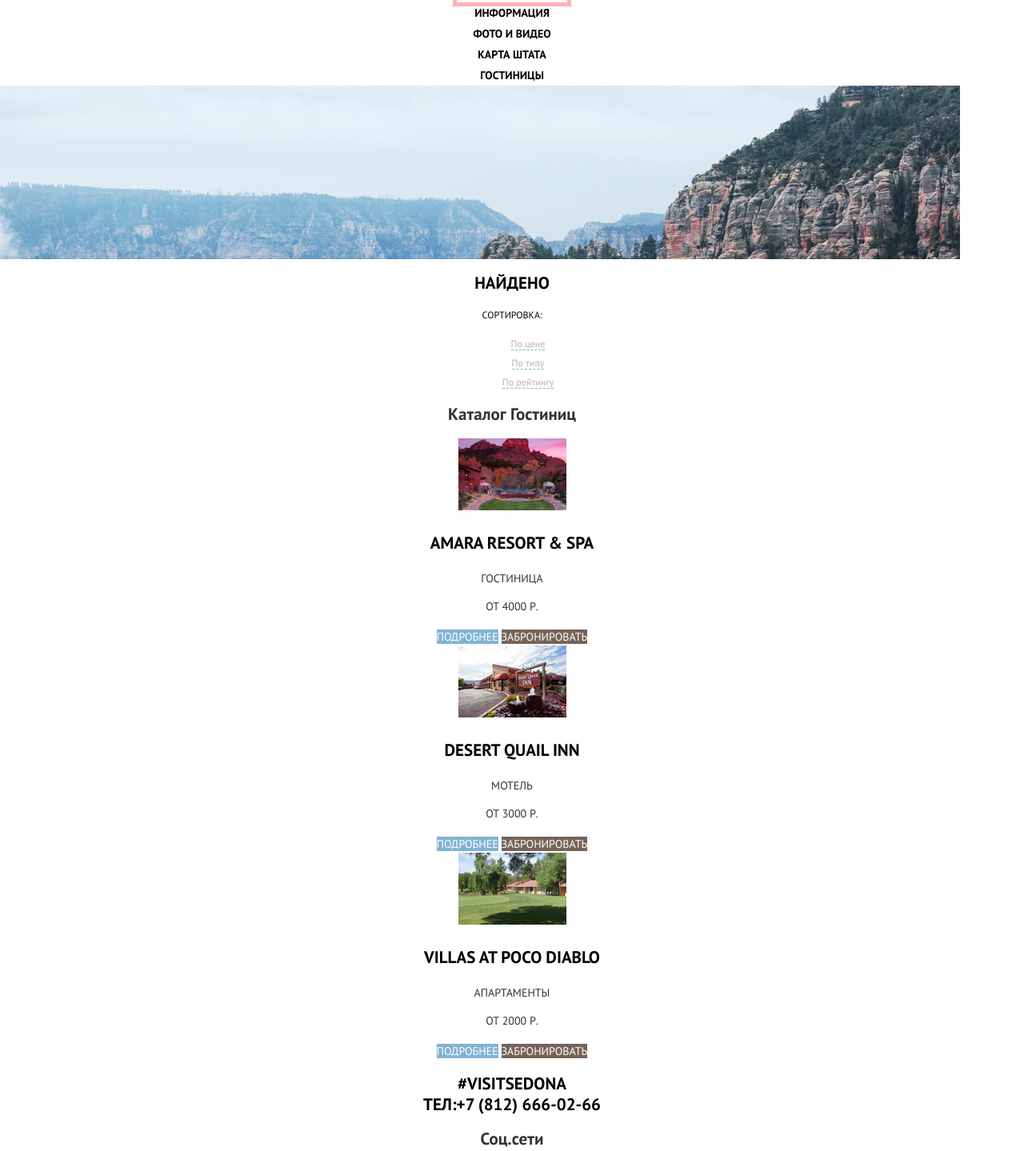
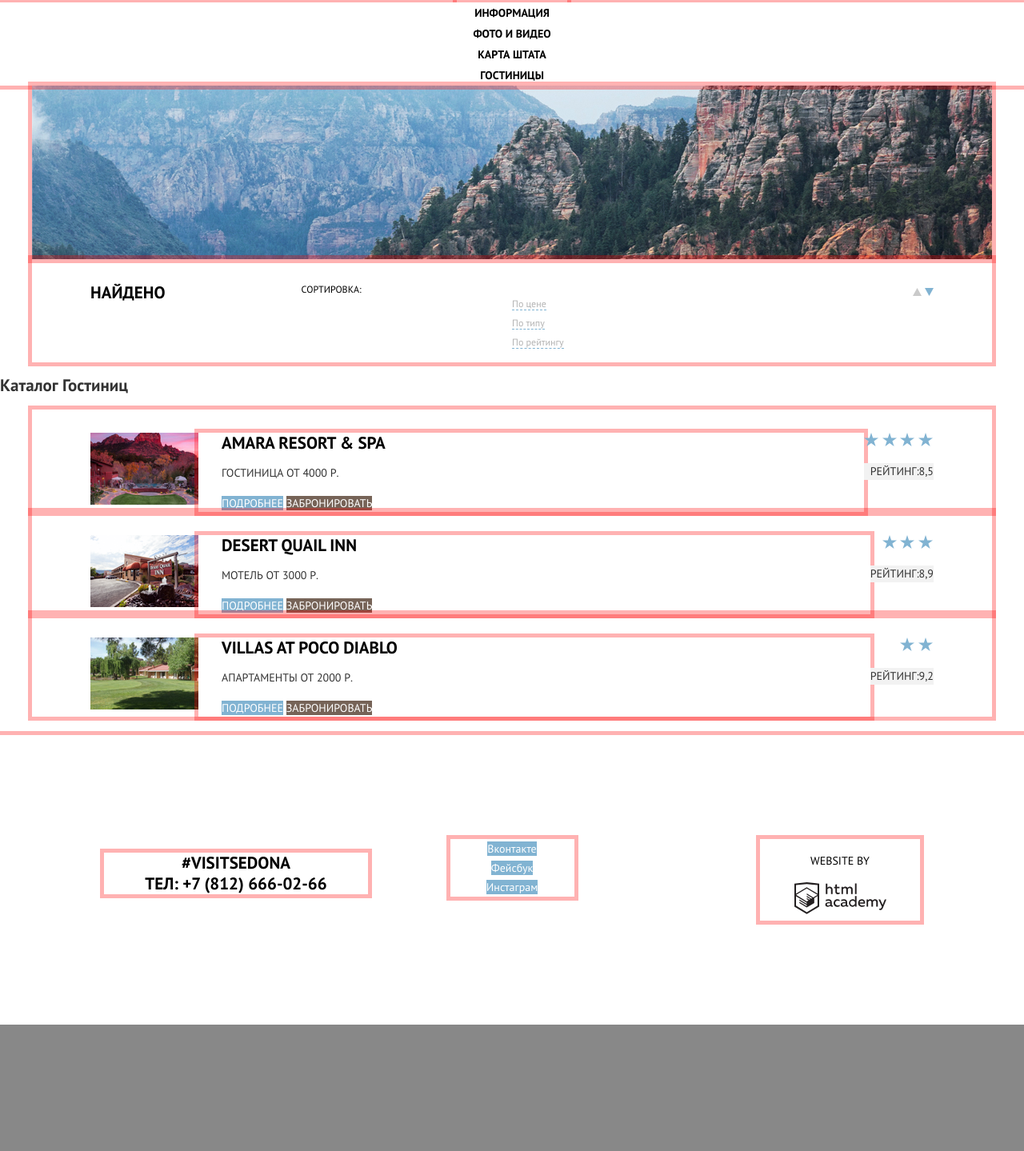
Before and after one commit to MaksMorodero/1571629-sedona-29, a plain HTML site: page hotels.html in a window 1280 px wide. Shown: the part 75-1514 px from the top of the page at 80% size. After the commit the page ends 1356 px from the top, so only its background shows below. Drawn offline with Linux system fonts and the light colour scheme.

Commit message:
Гриды ДЗ 5 ( повторная отправка)

```diff
--- a/css/style.css
+++ b/css/style.css
@@ -1,3 +1,4 @@
+
 :root{
 --basic-extrablack:#000000;
 --basic-black:#333333;
@@ -5,17 +6,27 @@
 --basic-waith:#FFFFFF;
 --basic-blue:#81B3D2;
 --basic-pale-white:#EEEEEE;
+--basic-grey:#888888;
+--basic-pale-grey: #666666;
 
 --special-dark-blue:#669EC0;
 --special-extra-dark-blue:#5496BD;
 --special-dark-brown:#604E43;
 --special-extra-dark-brown:#503E33;
 --special-pale:#766357;
---special-pale:#F2F2F2;
+--special-pale-waith:#F2F2F2;
 --special-extra-pale:#EBEBEB;
 }
 
 /*main body*/
+
+html {
+     box-sizing: border-box;
+}
+
+   *, *::before, *::after {
+     box-sizing: inherit;
+}
 
 body {
      min-width: 1200px;
@@ -25,11 +36,16 @@ body {
      font-size: 14px;
      line-height: 24px;
      font-weight: normal;
-     background-color: var(--basic-waith);
-     text-align: center;
+     background-color: var(--basic-grey);
      color: var(--basic-black);
 
 }
+
+.global {
+background-color:var(--basic-waith);
+box-shadow: 0px 5px 15px rgba(0, 1, 1, 0.2);
+}
+
 
 /*page*/
 
@@ -57,14 +73,15 @@ img {
 
 .main-header-bar {
 background-color: var(--basic-waith);
+outline: 5px solid rgba(255, 0, 0, 0.3);
 }
 
 .main-navigation-wrapper {
 display: grid;
 grid-template-columns: 1fr min-content;
-width: ;
+width: 1200px ;
 margin: 0 auto ;
-padding: 0 10px;
+padding: 0 40px;
 }
 
 .main-nav {
@@ -83,6 +100,7 @@ outline: 5px solid rgba(255, 0, 0, 0.3);
 /*container*/
 
 .container{
+text-align: center;
 width: 1200px;
 margin: 0 auto;
 padding: 0 40px;
@@ -118,6 +136,7 @@ color: rgba(0, 0, 0, 0.3);
 
 /*title-text*/
 .title-text{
+text-align: center;
 color: var(--basic-extrablack);
 text-transform: uppercase;
 margin-top: 42.5px;
@@ -128,15 +147,17 @@ padding-right: 340px;
 outline: 5px solid rgba(255, 0, 0, 0.3);
 }
 
-.title-text >.title-text-item {
+.title-text h1 {
      font-size: 21px;
      line-height: 26px;
+     margin-bottom: 55px;
 }
 
 .title-text p {
      font-size: 14px;
      line-height: 26px;
      color: var(--basic-black);
+     outline: 5px solid rgba(255, 0, 0, 0.3);
 }
 
 /*feature*/
@@ -145,25 +166,53 @@ outline: 5px solid rgba(255, 0, 0, 0.3);
      background-color:var(--basic-blue);
      text-transform: uppercase;
      color: var(--basic-waith);
-
+     padding:47px;
+     outline: 5px solid rgba(255, 0, 0, 0.3);
 }
 
 .feature h2 {
      font-size: 21px;
      line-height: 21px;
+
 }
 
 .feature p{
      font-size: 14px;
      line-height: 21px;
+     margin: 0 10px;
+
+}
+
+.img-feature {
+     width: 100%;
+
+}
+
+.feature-container {
+text-align: center;
+display: grid;
+grid-template-columns: 1fr 3fr;
+outline: 5px solid rgba(255, 0, 0, 0.3);
+}
+
+.feature-container2 {
+ display: grid;
+ text-align: center;
+ grid-template-columns: 3fr 1fr;
+ outline: 5px solid rgba(255, 0, 0, 0.3);
 }
 
  /*special-pluses*/
 
 .special-pluses li {
+text-align: center;
 list-style: none;
 text-transform: uppercase;
 color: var(--basic-black);
+column-gap: 20px;
+margin-top: 55px;
+margin-bottom: 80px;
+outline: 5px solid rgba(255, 0, 0, 0.3);
 }
 
 .special-pluses-item h3 {
@@ -175,13 +224,33 @@ color: var(--basic-black);
      font-size: 14px;
      line-height: 21px;
      color:var(--basic-black);
+     margin: 0 10px;
+}
+
+.pluses-list {
+display: grid;
+grid-template-columns: 1fr 1fr 1fr;
+column-gap: 20px;
+margin: 0px;
+padding: 0px;
+list-style: none;
+outline: 5px solid rgba(255, 0, 0, 0.3);
 }
 
 /*addfeatur*/
 
+
 .addfeature {
      list-style: none;
      text-transform: uppercase;
+     display: grid;
+     text-align: center;
+     grid-template-columns: 1fr 1fr 1fr;
+     column-gap: 20px;
+     margin-top: 45px;
+     margin-bottom: 54px;
+     padding: 0px;
+     outline: 5px solid rgba(255, 0, 0, 0.3);
 }
 
 .addfeature h2 {
@@ -194,6 +263,12 @@ color: var(--basic-black);
      font-size: 14px;
      line-height: 21px;
      color: var(--basic-black);
+     margin: 0 10px;
+     outline: #000000;
+}
+
+.addfeature-container {
+     outline: 5px solid rgba(255, 0, 0, 0.3);
 }
 
 /*sum-up */
@@ -203,6 +278,11 @@ color: var(--basic-black);
      line-height: 24px;
      color: var(--basic-extrablack);
      text-transform: uppercase;
+     text-align: center;
+     margin-top: 55px;
+     margin-bottom: 50px;
+     outline: 5px solid rgba(255, 0, 0, 0.3);
+
 }
 
 .sum-up h2 {
@@ -217,6 +297,10 @@ color: var(--basic-black);
 }
 
 /* button */
+.box-button {
+text-align: center;
+}
+
 .main-button  {
      font: inherit;
      text-align: center;
@@ -239,13 +323,35 @@ color: var(--basic-black);
       background-color: var(--special-extra-dark-brown);
       color: rgba(255, 255, 255, 0.3);
 }
+
+/*page-footer*/
+
+.page-footer {
+     display: grid;
+     grid-template-columns: 1fr 1fr 1fr;
+     margin-top: 23px;
+     padding: 130px;
+     outline: 5px solid rgba(255, 0, 0, 0.3);
+
+}
+
+
 /* tel */
 
+.tel {
+
+margin: 0px;
+width: 330px;
+justify-self: start;
+text-align: center;
+
+}
 
 .tel h2 {
 font-size: 21px;
 line-height: 26px;
 color: var(--basic-extrablack);
+outline: 5px solid rgba(255, 0, 0, 0.3);
 }
 
 .tel a {
@@ -255,6 +361,20 @@ line-height: 26px;
 }
 
 /*social*/
+
+.social{
+     text-align: center;
+     justify-self: center;
+
+}
+
+.social  ul {
+     outline: 5px solid rgba(255, 0, 0, 0.3);
+     width: 155px;
+
+     margin: 0px;
+     padding: 0px;
+}
 
 .social li {
 list-style: none;
@@ -270,6 +390,11 @@ color: var(--basic-waith);
 font-size: 14px;
 line-height: 26px;
 color: var(--basic-extrablack);
+outline: 5px solid rgba(255, 0, 0, 0.3);
+margin: 0px;
+width: 200px;
+justify-self: end;
+text-align: center;
 }
 .web-by a:hover,
 .web-by img:focus{
@@ -283,25 +408,41 @@ color: rgba(0, 0, 0, 0.3);
 
 .sorting{
 color: var(--basic-extrablack);
+outline: 5px solid rgba(255, 0, 0, 0.3);
+display: grid;
+grid-template-columns: 1fr 1fr 1fr 1fr ;
+width: 1200px ;
+margin: 0 auto ;
+padding-left: 73px;
+padding-right: 73px;
+padding-top: 29px;
 }
 
 .sorting h2 {
 font-size: 21px;
 line-height: 26px;
 text-transform: uppercase;
+padding: 0px;
+margin: 0px;
 }
 
 .sorting  p {
 font-size: 12px;
 line-height: 18px;
 text-transform: uppercase;
+padding: 0px;
+margin: 0px;
 }
 
 .sorting li {
 list-style: none;
 }
 
-.sorting a {
+.sorting-box {
+padding: 0px;
+}
+
+.sorting-box a {
 color: rgba(0, 0, 0, 0.3);
 border-bottom: 1px dashed var(--basic-blue);
 font-size: 12px;
@@ -316,13 +457,62 @@ color: var(--basic-blue);
 color: var(--basic-extrablack);
 }
 
+
+
+
+.icon-up {
+justify-self: right;
+}
+.icon-up a {
+list-style:none;
+}
+
 /*hodtels*/
+
+
+
+.hotels {
+     outline: 5px solid rgba(255, 0, 0, 0.3);
+     display: grid;
+     grid-template-columns:  auto 1fr auto ;
+     width: 1200px;
+     justify-content: left right;
+     padding-left: 73px;
+     padding-right: 73px;
+     margin: auto;
+     padding-top: 29px;
+     text-align: right;
+
+}
+
+
+
+.rating{
+text-align: right;
+}
+
+.rating p {
+background-color: var(--special-pale-waith);
+color: var(--basic-pale-grey);
+
+
+
+}
+
+
+.io{
+     outline: 5px solid rgba(255, 0, 0, 0.3);
+     padding-left: 29px;
+     text-align: left;
+}
 
 .hotels h3 {
 font-size: 21px;
 line-height: 26px;
 color: var(--basic-extrablack);
 text-transform: uppercase;
+padding: 0px;
+margin: 0px;
 }
 
 .hotels p {
@@ -362,6 +552,14 @@ color: rgba(0, 0, 0, 0.3);
 
 
 }
+
+/* map */
+.map {
+     outline: 5px solid rgba(255, 0, 0, 0.3);
+}
+
+
+
 .tobook {
      font: inherit;
      text-align: center;
@@ -392,19 +590,26 @@ background-color: var(--special-extra-dark-brown);
 color: rgba(255, 255, 255, 0.3);
 }
 
-/*картинка - заднего и переднего фона welcom*/
+/*картинка - заднего и переднего фона, welcom*/
 
 .background-welcom{
      background-image: url(../img/background.jpg);
-     background-position: left, top;
+     background-position: center;
      background-repeat: no-repeat;
      width: 1200px ;
      height: 509px ;
+     margin-bottom: 30px;
+     outline: 5px solid rgba(255, 0, 0, 0.3);
      }
+
+
 
 .background-filter {
  background-image: url(../img/background.jpg);
  background-repeat: no-repeat;
- widows: 1200px; ;
+ background-position: left, top;
+ width: 1200px;
  height: 217px;
+ margin: 0 auto;
+ outline: 5px solid rgba(255, 0, 0, 0.3);
 }
--- a/hotels.html
+++ b/hotels.html
@@ -4,29 +4,38 @@
     <meta charset="utf-8">
     <title>HTML Academy: Седона</title>
     <link href="https://fonts.googleapis.com/css2?family=PT+Sans:wght@400;700&display=swap" rel="stylesheet">
-    <link rel="stylesheet" href="css/style.css">
+    <link href="css/style.css" rel="stylesheet">
   </head>
   <body class="page-body">
+  <div class="global">
   <header class="main-header">
     <nav class="main-nav">
-    <a href="index.html" class="main-header-logo">
+    <a href="index.html"  class="main-header-logo">
         <img src="img/logo.svg" width="138" height="70" alt="Логотип Sidona">
     </a>
+    <div class="main-header-bar">
+    <div class="main-navigation-wrapper">
       <ul class="site-nav">
         <li><a href="#">Информация</a> </li>
         <li><a href="#">Фото и видео</a> </li>
         <li><a href="#">Карта штата</a> </li>
         <li><a href="hotels.html">Гостиницы</a> </li>
       </ul>
+    </div>
+    </div>
     </nav>
 </header>
 <main class="center">
   <div class="background-filter">
   </div>
   <section class="sorting">
+    <div>
     <h2>Найдено</h2>
+    </div>
+    <div class="sorting-p">
       <p>Cортировка:</p>
-          <ul>
+    </div>
+          <ul class="sorting-box">
       <li>
         <a href="#">По цене</a>
       </li>
@@ -37,40 +46,83 @@
         <a href="#">По рейтингу</a>
       </li>
           </ul>
+      <div class="icon-up">
+      <a href="#"><img src="img/icon-up-dir.svg" alt="up"><a>
+      <a href="#"><img src="img/icon-down-dir.svg" alt="down"> <a>
+      </div>
   </section>
     <h2>Каталог Гостиниц</h2>
+
   <div class="hotels">
       <img src="img/Amara.jpg" width="135" height="90" alt="изображение Гостиницы">
+     <div class="io">
       <a class="hotel-link" href="#"><h3>Amara Resort & Spa</h3></a>
-      <p>Гостиница</p>
-      <p>От 4000 Р.</p>
+      <p>Гостиница От 4000 Р. </p>
         <a href="#" class="singup">Подробнее</a>
         <a href="#" class="tobook">Забронировать</a>
   </div>
+  <div>
+  <img src="img/star.svg">
+  <img src="img/star.svg">
+  <img src="img/star.svg">
+  <img src="img/star.svg">
+  <div class="rating">
+  <p>Рейтинг:8,5</p>
+  </div>
+  </div>
+  </div>
+
+
+
+
   <div class="hotels">
-    <img src="img/Desert.png" width="135" height="90" alt="изображение Гостиницы">
+    <img  src="img/Desert.png" width="135" height="90" alt="изображение Гостиницы">
+   <div class="io">
     <a class="hotel-link" href="#"><h3>Desert Quail Inn</h3></a>
-      <p>Мотель</p>
-      <p>От 3000 Р.</p>
-        <a href="#" class="singup"> Подробнее</a>
-        <a href="#" class="tobook"> Забронировать</a>
-  </div>
-  <div class="hotels">
-    <img src="img/Villas.png" width="135" height="90" alt="изображение Гостиницы">
-        <a class="hotel-link" href="#"><h3>Villas at Poco Diablo</h3></a>
-      <p>Апартаменты</p>
-      <p>От 2000 Р.</p>
-        <a href="#" class="singup"> Подробнее</a>
+    <p>Мотель от 3000 Р. </p>
+      <a href="#" class="singup">Подробнее</a>
       <a href="#" class="tobook">Забронировать</a>
 </div>
+<div>
+  <img src="img/star.svg">
+  <img src="img/star.svg">
+  <img src="img/star.svg">
+  <div class="rating">
+    <p>Рейтинг:8,9</p>
+    </div>
+</div>
+</div>
+
+<div class="hotels">
+  <img  src="img/Villas.png" width="135" height="90" alt="изображение Гостиницы">
+ <div class="io">
+  <a class="hotel-link" href="#"><h3>Villas at Poco Diablo</h3></a>
+  <p>Апартаменты от 2000 Р. </p>
+    <a href="#" class="singup">Подробнее</a>
+    <a href="#" class="tobook">Забронировать</a>
+</div>
+
+<div >
+
+<div class="srat">
+<img src="img/star.svg">
+<img src="img/star.svg">
+</div>
+
+<div class="rating">
+  <p>Рейтинг:9,2</p>
+</div>
+
+</div>
+
+
 </main>
 <footer class="page-footer">
   <div class="tel">
     <h2>#VISITSEDONA <br>
-     ТЕЛ:<a href="tel:+78126660266">+7 (812) 666-02-66</a> </h2>
+    ТЕЛ:<a href="tel:+78126660266"> +7 (812) 666-02-66</a> </h2>
   </div>
 <section class="social">
-    <h2>Соц.сети</h2>
     <ul>
         <li>
    <a href="#">Вконтакте</a>
@@ -88,5 +140,6 @@
     <a href="https://htmlacademy.ru/intensive/htmlcss"> <img src="img/logo-htmlacademy.svg" width="115" height="41" alt="html academy"></a>
 </div>
 </footer>
+</div>
 </body>
 </html>
```
Also changed, not shown: index.html (+27 -7 lines). Lines whose indentation alone changed are shown as unchanged.
